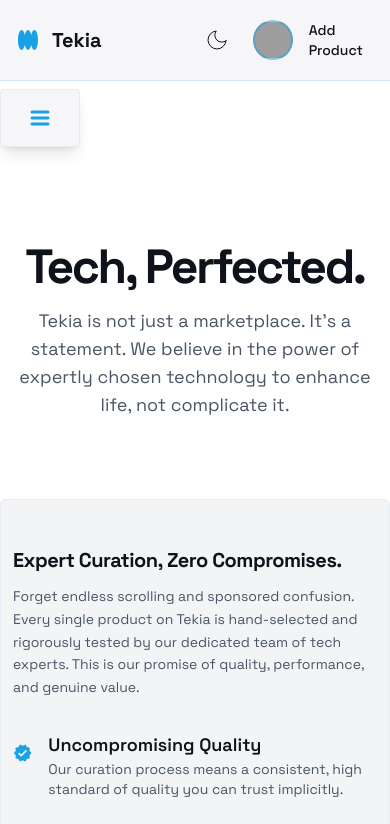
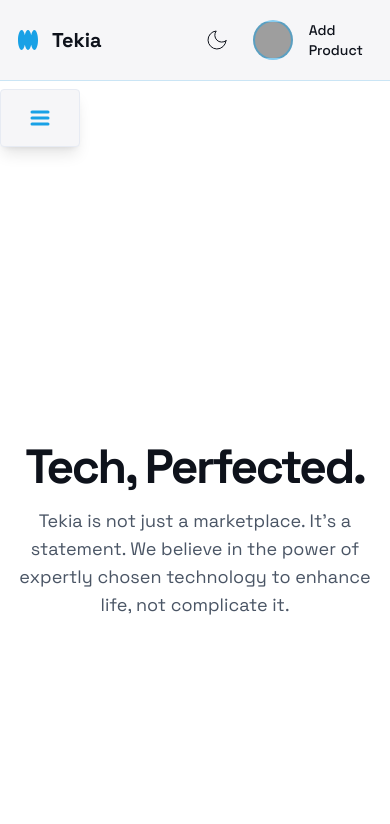
Before and after one commit to Alexmateos2/Marketplace, a React (Vite) app: page /about in a window 390 px wide. Shown: the top 824 px of the page. Built offline with nearby package versions, Linux system fonts and the light colour scheme; grey boxes are pictures that could not be loaded.

Commit message:
cambio en el abou us respecto distancia divs

```diff
--- a/src/pages/About us/layout/AboutUsLayout.jsx
+++ b/src/pages/About us/layout/AboutUsLayout.jsx
@@ -10,7 +10,7 @@ const AboutUsPage = () => {
     <div className="flex flex-col min-h-screen dark:bg-background-dark dark:text-content-dark  text-content-light font-display transition-colors">
       <Navbar />
       <main className="flex flex-col flex-1">
-        <section className="w-full py-20 md:py-32 lg:py-40 text-center px-4 md:px-10 lg:px-20">
+        <section className="w-full py-70 lg:py-40 text-center px-4 md:px-10 lg:px-20">
           <div className="max-w-3xl mx-auto">
             <h1 className="text-5xl md:text-7xl font-black tracking-tighter mb-4">
               Tech, Perfected.
--- a/src/pages/Products/components/products.jsx
+++ b/src/pages/Products/components/products.jsx
@@ -21,6 +21,7 @@ const Products = ({ category }) => {
             className="relative w-full  h-70 md:h-full aspect-square object-cover   transition-transform duration-300 group-hover:scale-105"
             src={product.image ? product.image : "../unnamed(6).png"}
             alt={product.name}
+            loading="lazy"
           />
           <div className="px-4 h-30 md:h-full py-5 flex-grow flex flex-col">
             <h4 className="font-bold text-md lg:text-lg text-gray-800 dark:text-gray-100 flex-grow">
```
